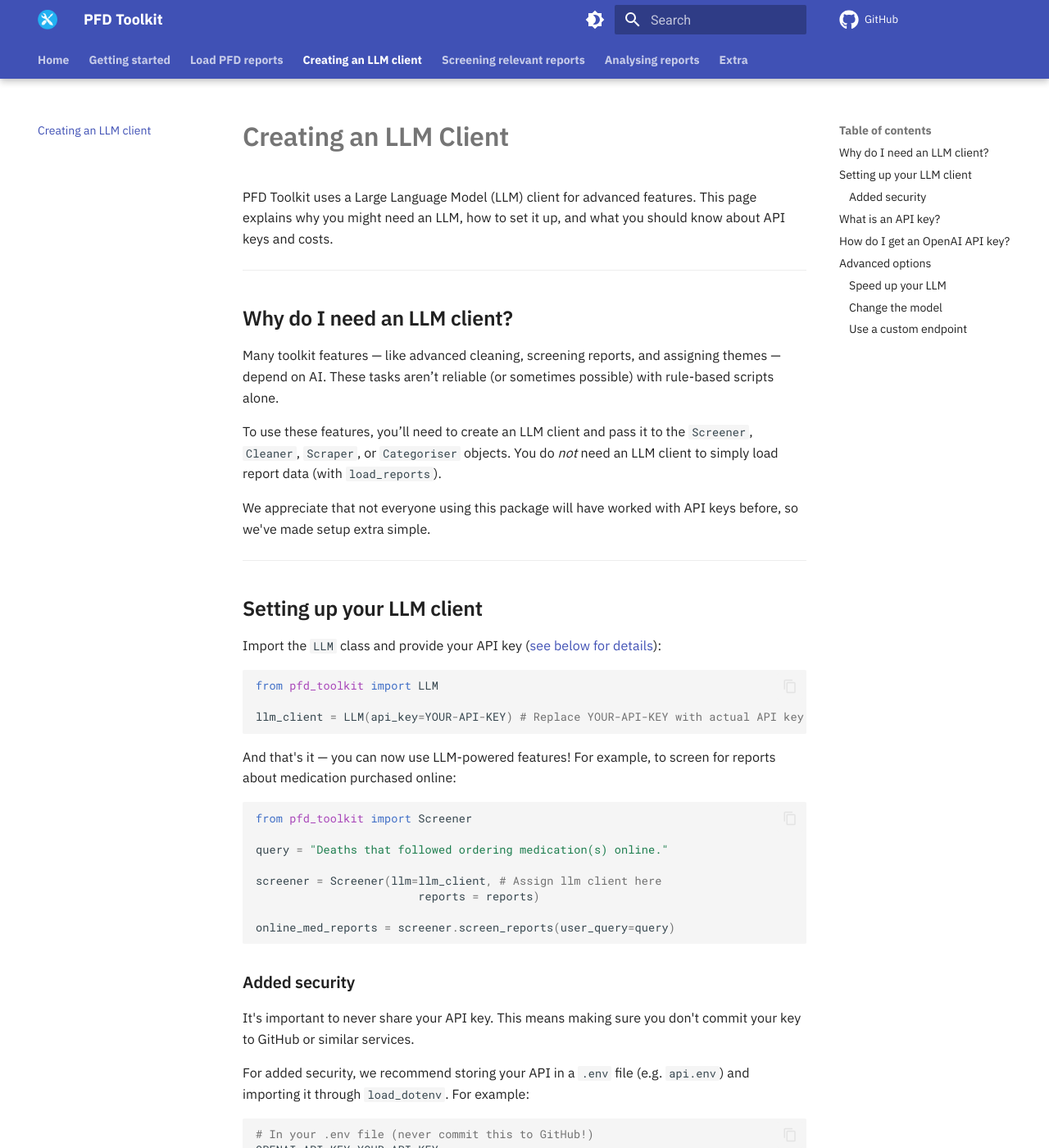
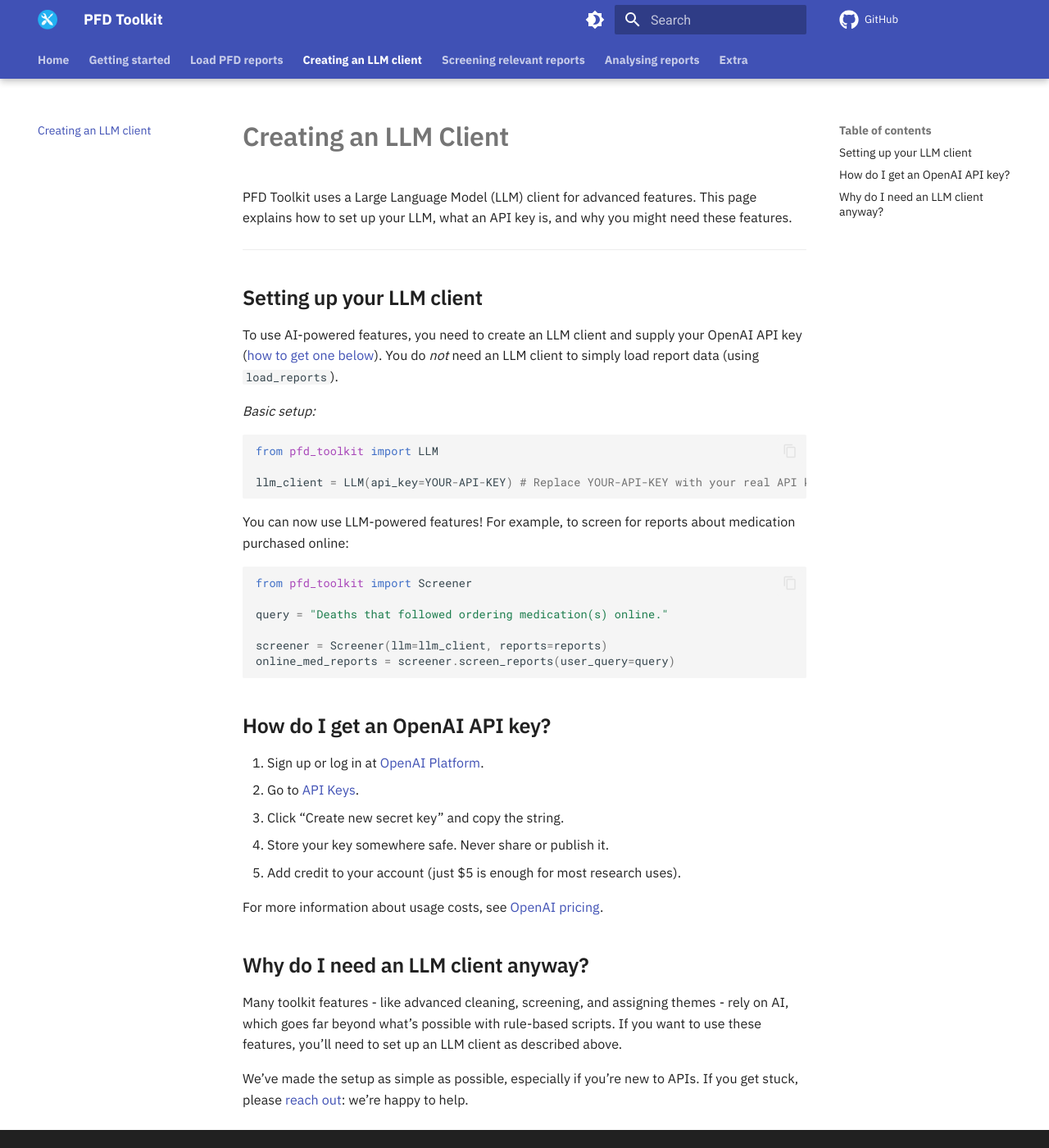
Before and after one commit to Sam-Osian/PFD-toolkit, an MkDocs documentation site: the page built from docs/llm_setup.md, in a window 1280 px wide and 1400 px high. Shown: the whole window at 82% size. Built offline with MkDocs 1.6.1 and Material for MkDocs 9.7.7, drawn with Linux system fonts in a browser that asks for light colours; comment, search, counter and statistics services are not loaded; some of the changed text lies outside the part shown.

Commit message:
Re-organise llm set up doc and add contact page

````diff
--- a/docs/llm_setup.md
+++ b/docs/llm_setup.md
@@ -1,131 +1,46 @@
 # Creating an LLM Client
 
-PFD Toolkit uses a Large Language Model (LLM) client for advanced features. This page explains why you might need an LLM, how to set it up, and what you should know about API keys and costs.
-
-
----
-
-## Why do I need an LLM client?
-
-Many toolkit features — like advanced cleaning, screening reports, and assigning themes — depend on AI. These tasks aren’t reliable (or sometimes possible) with rule-based scripts alone.
-
-To use these features, you’ll need to create an **LLM client** and pass it to the `Screener`, `Cleaner`, `Scraper`, or `Categoriser` objects. You do *not* need an LLM client to simply load report data (with `load_reports`).
-
-We appreciate that not everyone using this package will have worked with API keys before, so we've made setup extra simple.
+PFD Toolkit uses a Large Language Model (LLM) client for advanced features. This page explains how to set up your LLM, what an API key is, and why you might need these features.
 
 ---
 
 ## Setting up your LLM client
 
-Import the `LLM` class and provide your API key ([see below for details](#what-is-an-api-key)):
+To use AI-powered features, you need to create an LLM client and supply your OpenAI API key ([how to get one below](#how-do-i-get-an-openai-api-key)). You do *not* need an LLM client to simply load report data (using `load_reports`).
 
-```py
+
+*Basic setup:*
+
+```python
 from pfd_toolkit import LLM
 
-llm_client = LLM(api_key=YOUR-API-KEY) # Replace YOUR-API-KEY with actual API key
+llm_client = LLM(api_key=YOUR-API-KEY) # Replace YOUR-API-KEY with your real API key
 ```
 
-And that's it — you can now use LLM-powered features! For example, to screen for reports about medication purchased online:
+You can now use LLM-powered features! For example, to screen for reports about medication purchased online:
 
-```py
+```python
 from pfd_toolkit import Screener
 
 query = "Deaths that followed ordering medication(s) online."
 
-screener = Screener(llm=llm_client, # Assign llm client here
-                        reports = reports)
-
+screener = Screener(llm=llm_client, reports=reports)
 online_med_reports = screener.screen_reports(user_query=query)
-
 ```
-
-### Added security
-
-It's important to never share your API key. This means making sure you don't commit your key to GitHub or similar services.
-
-For added security, we recommend storing your API in a `.env` file (e.g. `api.env`) and importing it through `load_dotenv`. For example:
-
-```py
-# In your .env file (never commit this to GitHub!)
-OPENAI_API_KEY=YOUR-API-KEY
-```
-
-Then, load the key in your script:
-
-```py
-from dotenv import load_dotenv
-import os
-from pfd_toolkit import LLM
-
-load_dotenv("api.env")
-openai_api_key = os.getenv("OPENAI_API_KEY")
-
-llm_client = LLM(api_key=openai_api_key)
-```
-
-
----
-
-## What is an API key?
-
-All LLM features in PFD Toolkit use OpenAI’s servers. An API key is like a secret code that identifies you to OpenAI.
-
-You pay OpenAI for usage, not PFD Toolkit. The toolkit is free and open source.
-See [OpenAI pricing](https://openai.com/api/pricing/) for more — costs are based on tokens used (roughly, 1 word ≈ 1 token).
-
-
----
 
 ## How do I get an OpenAI API key?
 
-1. Sign up or login at [OpenAI Platform](https://platform.openai.com).
+1. Sign up or log in at [OpenAI Platform](https://platform.openai.com).
 2. Go to [API Keys](https://platform.openai.com/api-keys).
-3. Click "Create new secret key", and copy the string.
-4. Store this somewhere safe. **Never** share your API key or commit it to public code.
-5. Add credit to your account (just $5 goes a long way for most research use).
+3. Click “Create new secret key” and copy the string.
+4. Store your key somewhere safe. **Never** share or publish it.
+5. Add credit to your account (just $5 is enough for most research uses).
 
----
-
-## Advanced options
-
-### Speed up your LLM
-
-The LLM client supports parallelisation via the `max_workers` parameter. This controls the number of concurrent tasks the LLM can complete at once (each row/report is its own 'task'). For most workflows, set `max_workers` between 10-30.
+For more information about usage costs, see [OpenAI pricing](https://openai.com/api/pricing/).
 
 
-```py
-llm_client = LLM(
-    api_key=openai_api_key,
-    max_workers=30      # <--- increase parallelisation
-)
-```
+## Why do I need an LLM client anyway?
 
-OpenAI does impose [rate limits](https://platform.openai.com/docs/guides/rate-limits), however, so setting `max_workers` to an extremely high value may result in errors or slowdowns.
+Many toolkit features - like advanced cleaning, screening, and assigning themes - rely on AI, which goes far beyond what’s possible with rule-based scripts. If you want to use these features, you’ll need to set up an LLM client as described above.
 
-PFD Toolkit tries to handle rate limit errors by briefly pausing the script once a rate limit has been exceeded. However, it's still good practice to set the parameter to a reasonable value to avoid errors.
-
----
-
-### Change the model
-
-By default, the LLM client will use `gpt-4.1-mini`. Our testing found that this offered the best balance between cost, speed and accuracy. However, you can change this to any supported [OpenAI model](https://platform.openai.com/docs/models).
-
-```py
-llm_client = LLM(
-    api_key=openai_api_key,
-    model="o4-mini"     # <--- change model to o4-mini
-)
-```
-
----
-
-### Use a custom endpoint
-
-You can redirect the LLM to any custom endpoint (e.g. Azure, OpenRouter), provided they support the OpenAI SDK.
-
-```py
-llm_client = LLM(
-    api_key=openai_api_key,
-    base_url="https://...",   # <--- Set custom endpoints
-)
-```
+We’ve made the setup as simple as possible, especially if you’re new to APIs. If you get stuck, please [reach out](contact.md): we’re happy to help.
--- a/mkdocs.yml
+++ b/mkdocs.yml
@@ -118,6 +118,9 @@ nav:
       - Capturing text spans: extractor/spans.md
       - Caching and exporting results: extractor/caching.md
   - Extra:
+      - Changelog: changelog.md
+      - Feedback & contributions: contribute.md
+      - Contact: contact.md
       - API Reference:
           - Data loader: reference/loader.md
           - Screener: reference/screener.md
@@ -125,5 +128,3 @@ nav:
           - Scraper: reference/scraper.md
           - Cleaner: reference/cleaner.md
           - LLM: reference/llm.md
-      - Changelog: changelog.md
-      - Feedback & contributions: contribute.md
````
Also changed, not shown: docs/contact.md (added, +3 -0 lines), docs/loader/load_reports.md (+4 -0 lines).
